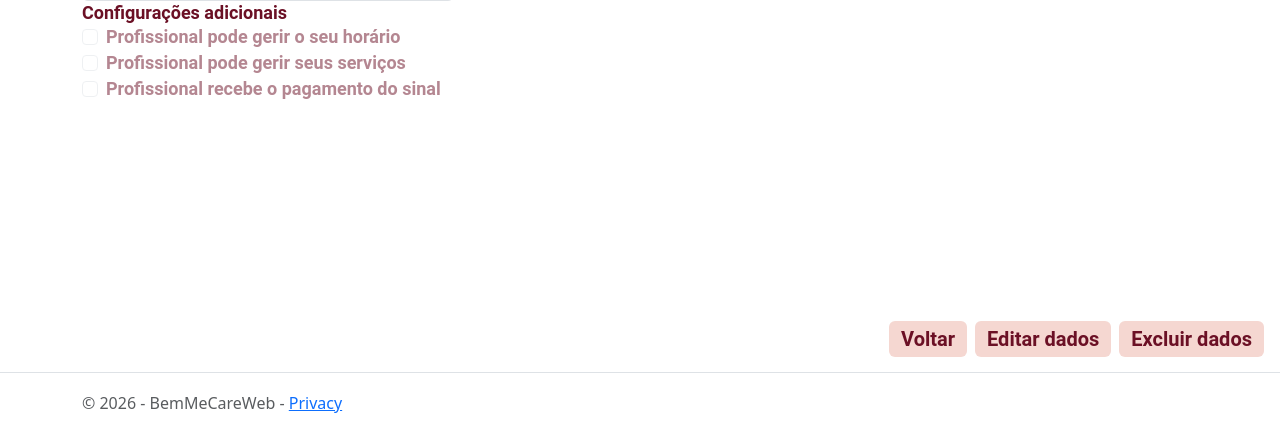
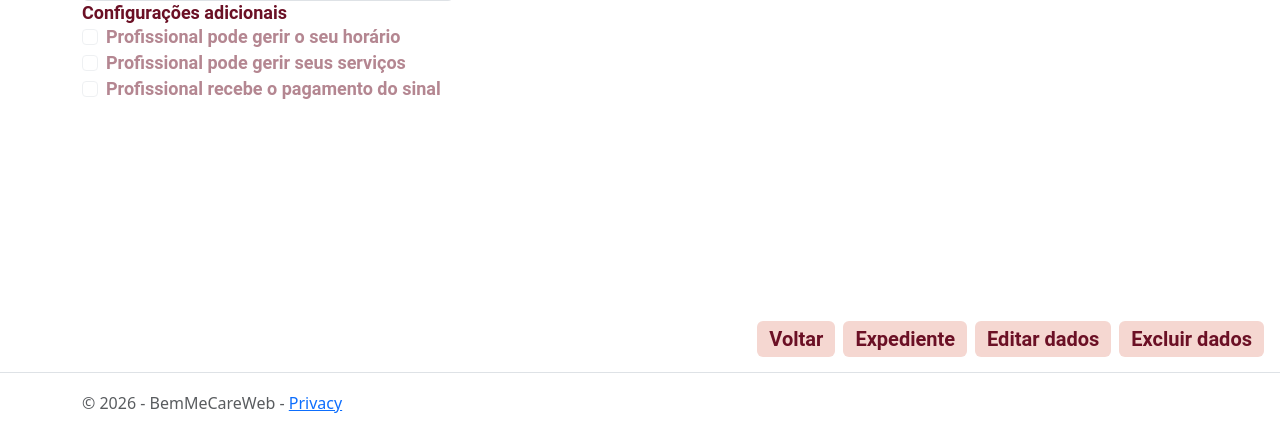
Before and after one commit to marcosdosea/BemMeCare, an ASP.NET Core app: page /Profissional/Details/1 in a window 1280 px wide. Shown: the part 367-800 px from the top of the page. Run offline with ASP.NET Core 8, Linux system fonts and the light colour scheme; style sheets or scripts are compiled from the project's sources.

Commit message:
Codificação nova nos arquivos de "Views/Profissional/Details.cshtml" e "Views/Profissional/Index.cshtml para permitir a criação do horário (expediente) por meio do profissional, já vinculando ao ID dele

```diff
--- a/Codigo/BemMeCareWeb/Views/Profissional/Details.cshtml
+++ b/Codigo/BemMeCareWeb/Views/Profissional/Details.cshtml
@@ -45,6 +45,7 @@
 
 <div class="form-group position-fixed end-0 p-3 d-flex gap-2" style="bottom: 60px;">
     <a asp-action="Index" class="btn btn-bmc-medio">Voltar</a>
+    <a asp-controller="Horario" asp-action="Index" asp-route-idProfissional="@Model.IdPessoa" class="btn btn-bmc-medio">Expediente</a>
     <a asp-action="Edit" asp-route-id="@Model.IdPessoa" class="btn btn-bmc-medio">Editar dados</a>
     <a asp-action="Delete" asp-route-id="@Model.IdPessoa" class="btn btn-bmc-medio">Excluir dados</a>
 </div>
--- a/Codigo/BemMeCareWeb/Views/Profissional/Index.cshtml
+++ b/Codigo/BemMeCareWeb/Views/Profissional/Index.cshtml
@@ -33,7 +33,8 @@
                     <td>@Html.DisplayFor(modelItem => item.Nome)</td>
                     <td>@string.Join(", ", item.Servicos.Select(servico => servico.Nome))</td>
                     <td>
-                        <a asp-action="Details" asp-route-id="@item.IdPessoa">Acessar</a>
+                        <a asp-action="Details" asp-route-id="@item.IdPessoa">Acessar</a> |
+                        <a asp-controller="Horario" asp-action="Index" asp-route-idProfissional="@item.IdPessoa">Expediente</a>
                     </td>
                 </tr>
             }
```
